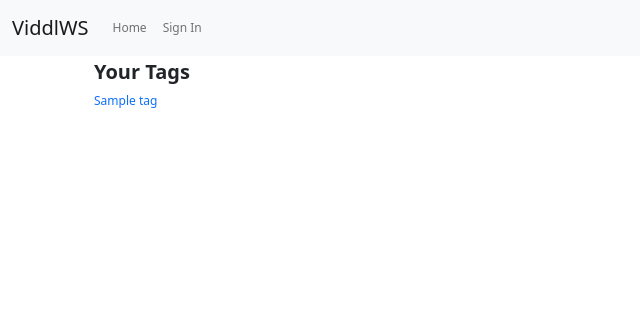
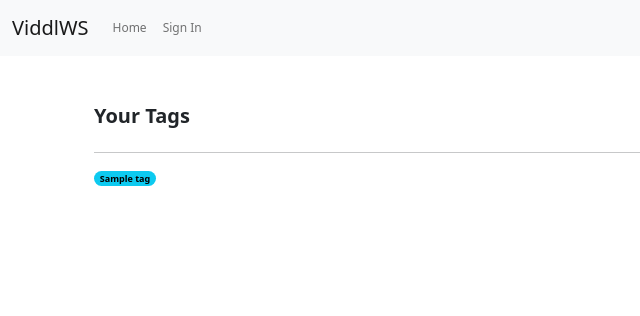
Before and after one commit to wreiner/viddlws, a Django app: template viddlws/core/templates/tags.html in a window 1280 px wide. Shown: the top 316 px of the page, without its empty margins (0-640 px from the left). Run offline with Django 3.2, Linux system fonts and the light colour scheme; the template is opened without the code that fills it: most values are stand-ins (such as "Sample title", 1, 10 or a date in 2020); some libraries are stand-ins or nearby versions.

Commit message:
Redo tag list template

```diff
--- a/viddlws/core/templates/tags.html
+++ b/viddlws/core/templates/tags.html
@@ -26,15 +26,15 @@
 
     <!-- Page Content -->
     <div class="container">
-
         <!-- Page Header -->
-        <div class="row">
+        <div class="row mt-5 mb-1">
             <div class="col-lg-12">
-                <h1 class="page-header">Your Tags
-                </h1>
+                <h1 class="page-header">Your Tags</h1>
             </div>
         </div>
         <!-- /.row -->
+
+        <hr>
 
         <!-- Projects Row -->
         <div class="row">
@@ -42,7 +42,7 @@
 		{% if tags %}
 			<p>
 			{% for tag in tags %}
-			<a href="/tags/{{tag.slug}}" class="label label-info">{{tag}}</a>
+			<a href="/tags/{{tag.slug}}"><span class="badge rounded-pill text-bg-info">{{tag}}</span></a>
 			{% endfor %}
 			</p>
 		{% else %}
```
